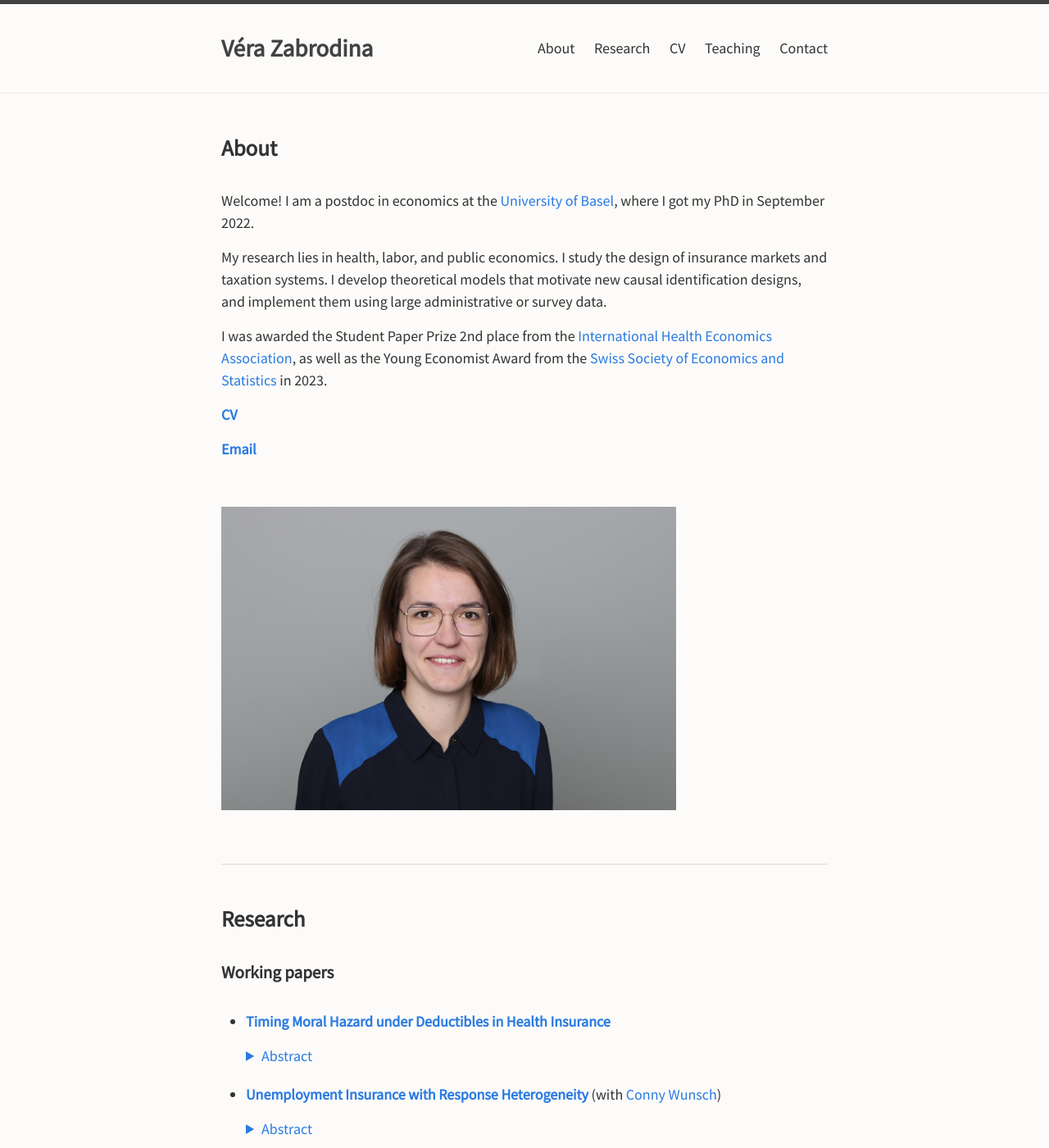
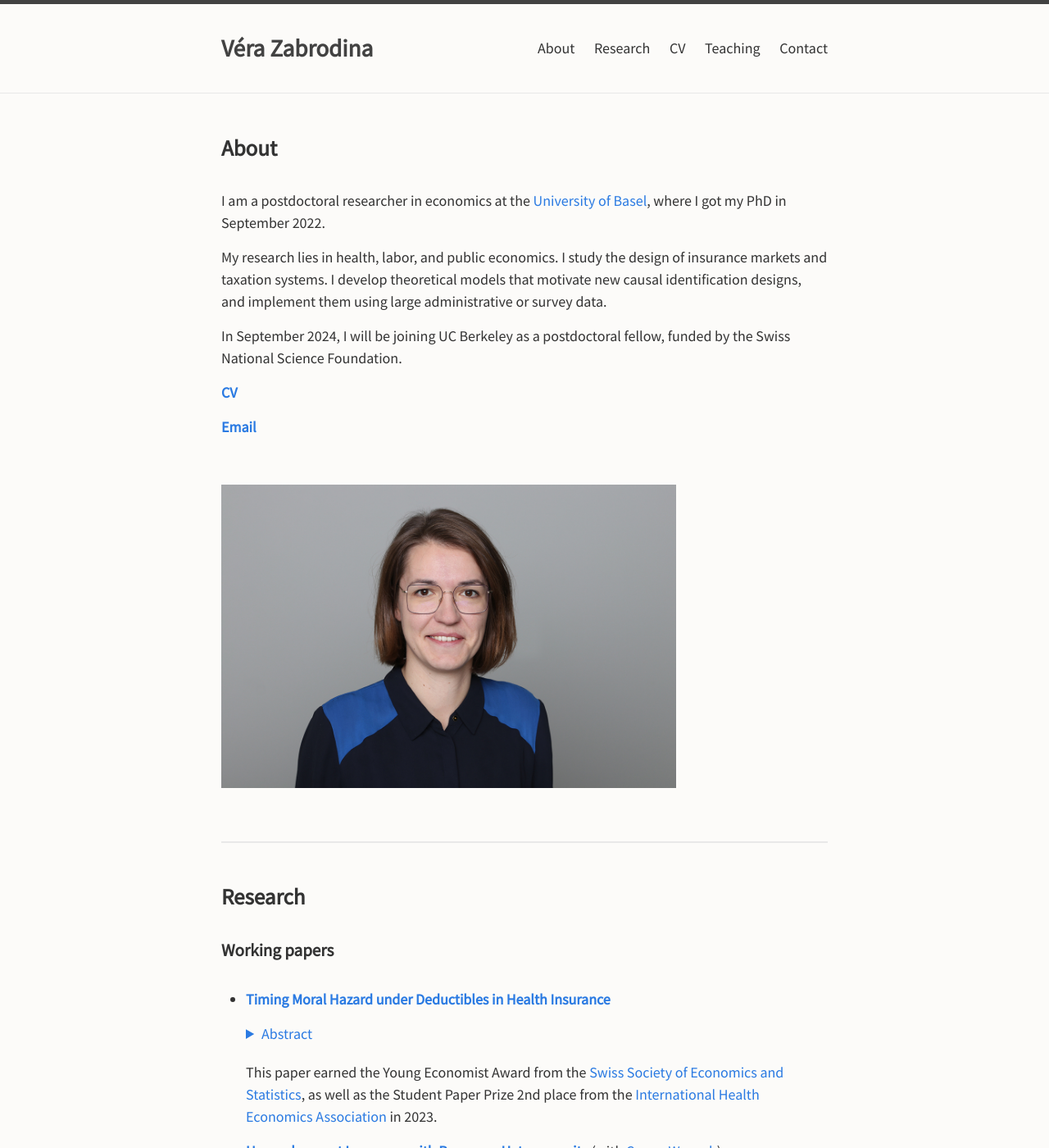
Before and after one commit to verazb/verazb.github.io, a Jekyll site: the page built from index.md, in a window 1280 px wide and 1400 px high. Shown: the whole window at 82% size. Built offline with Jekyll 4.4.1, drawn with Linux system fonts in a browser that asks for light colours; our own code applies the rules of GitHub Pages for plain Markdown files.

Commit message:
Update index.md

```diff
--- a/index.md
+++ b/index.md
@@ -5,11 +5,11 @@ layout: default
 
 ## About
 
-Welcome! I am a postdoc in economics at the [University of Basel](https://wwz.unibas.ch/en/), where I got my PhD in September 2022.
+I am a postdoctoral researcher in economics at the [University of Basel](https://wwz.unibas.ch/en/), where I got my PhD in September 2022.
 
 My research lies in health, labor, and public economics. I study the design of insurance markets and taxation systems. I develop theoretical models that motivate new causal identification designs, and implement them using large administrative or survey data.
 
-I was awarded the Student Paper Prize 2nd place from the [International Health Economics Association](https://healtheconomics.org/awards/), as well as the Young Economist Award from the [Swiss Society of Economics and Statistics](https://www.sgvs.ch/awards/) in 2023.
+In September 2024, I will be joining UC Berkeley as a postdoctoral fellow, funded by the Swiss National Science Foundation.
 
 
 **[CV](docs/Zabrodina_CV.pdf)**
@@ -44,6 +44,7 @@ I was awarded the Student Paper Prize 2nd place from the [International Health E
 
   </details>
 
+  This paper earned the Young Economist Award from the [Swiss Society of Economics and Statistics](https://www.sgvs.ch/awards/), as well as the Student Paper Prize 2nd place from the [International Health Economics Association](https://healtheconomics.org/awards/) in 2023.
 
 
 - **[Unemployment Insurance with Response Heterogeneity](https://docs.iza.org/dp16509.pdf)** (with [Conny Wunsch](https://sites.google.com/view/cwunsch))
```
